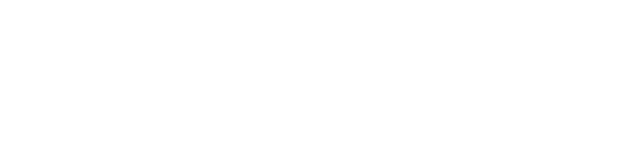
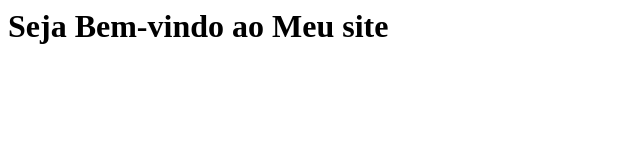
Before and after one commit to deloam/deloam.github.io, a plain HTML site: page index.html in a window 1280 px wide. Shown: the whole page, without its empty margins (0-640 px from the left). Drawn offline with Linux system fonts and the light colour scheme.

Commit message:
mensagem de seja bem vind0

```diff
--- a/index.html
+++ b/index.html
@@ -1,10 +1,12 @@
 <html>
+<head>
     <title>
         Deloam - Deyvison L. Amorim
     </title>
-<head></head>
+</head>
 <body>
 
+    <h1>Seja Bem-vindo ao Meu site</h1>
 
 </body>
 
```
